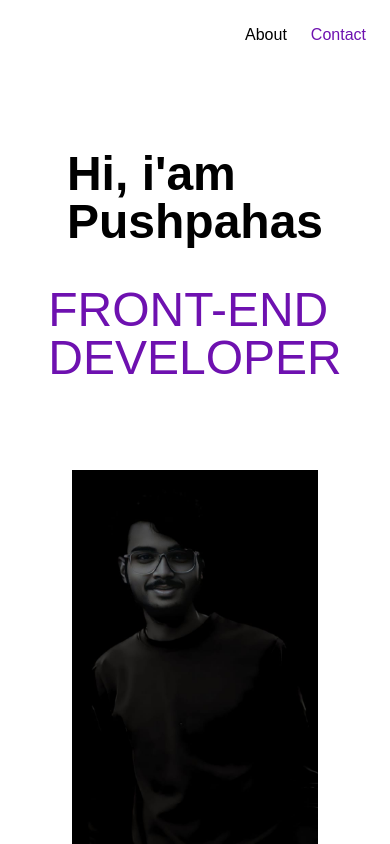
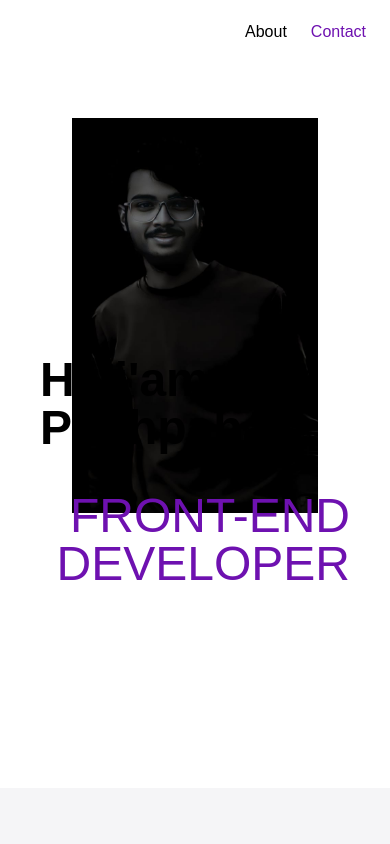
Before and after one commit to pushpa001-dev/pushpahas_portfolio, a Next.js app: page / in a window 390 px wide. Shown: the top 844 px of the page. Built offline with nearby package versions, Linux system fonts and the light colour scheme.

Commit message:
bacground blur change

```diff
--- a/src/app/Transitionlayout.tsx
+++ b/src/app/Transitionlayout.tsx
@@ -24,9 +24,9 @@ export default function TransitionLayout({ children }: { children: ReactNode })
           <>
             <motion.div
               key="curtain-bottom"
-              initial={{ scaleY: 0 }}
+              initial={{ scaleY: 0}}
               animate={{ scaleY: 1 }}
-              exit={{ scaleY: 0 }}
+              exit={{ scaleY: 0}}
               transition={{ duration: 0.6, ease: [0.22, 1, 0.36, 1] }}
               className="fixed top-0 left-0 w-full h-[100vh] bg-purple-700 origin-bottom z-50"
             />
--- a/src/app/about/page.tsx
+++ b/src/app/about/page.tsx
@@ -3,10 +3,11 @@ import Image from "next/image";
 
 const page = () => {
   return (
-    <section className="flex flex-col items-center mx-auto max-w-[3480px] px-6 lg:px-20 3xl:px-0 gap-20 relative">
-      <div className=" p-2 overflow-hidden inline-block ">
+    <section className="flex flex-col items-center mx-auto  max-w-[3480px] px-6 lg:px-0 gap-20 relative">
+      <div className=" p-2 overflow-hidden inline-block sticky top-0">
         <Image
           src="/images/pushpahas_pic4.jpg"
+
           alt="pushpahas"
           width={300}
           height={1000}
@@ -15,6 +16,7 @@ const page = () => {
           quality={100}
         />
       </div>
+      <div className="w-full flex items-center justify-center backdrop-blur-3xl bg-gray-400/10">
       <div className="flex flex-col max-w-[800px] gap-20 lg:gap-40 py-20 md:py-30 text-wrap">
         <p className="text-2xl lg:text-6xl text-center lg:text-end text-slate-500 font-bold">
           Hi, I'm Pushpahas, a front-end developer creating sleek, user-friendly
@@ -30,6 +32,7 @@ const page = () => {
           tackling new challenges.
         </p>
       </div>
+      </div>
     </section>
   );
 };
--- a/src/app/components/Bio.tsx
+++ b/src/app/components/Bio.tsx
@@ -1,3 +1,5 @@
+/* eslint-disable react/no-unescaped-entities */
+
 import React from "react";
 
 interface Biodataprops {
@@ -22,8 +24,7 @@ const Biodata = ({ title, content }: Biodataprops) => {
 
 const Bio = () => {
   return (
-    <section className="flex flex-col items-center justify-center max-w-[3840px] mx-auto px-6 lg:px-20 py-10 lg:py-20 mt-0 lg:mt-25">
-
+    <section className="flex flex-col items-center justify-center max-w-[3840px] mx-auto px-6 lg:px-20 py-10 lg:py-20 mt-0 lg:mt-25  backdrop-blur-3xl bg-gray-400/10">
       <div className="flex items-center  flex-col gap-8 lg:gap-20 py-10 lg:py-5 xl:py-20">
         <div className="flex gap-4">
           <p className="text-bold text-2xl lg:text-4xl">About</p>
@@ -51,7 +52,6 @@ const Bio = () => {
         title="Tools"
         content="With proficiency in Tailwind CSS and React Next.js, I bring technical expertise to my designs, enabling me to craft sleek, efficient, and scalable websites. I thrive on experimenting with innovative concepts, particularly those aligned with futuristic and immersive design aesthetics. My interest in dark, glowing themes adds a creative edge to my work, allowing me to stand out in the world of web development."
       />
-
     </section>
   );
 };
--- a/src/app/components/My_projects.tsx
+++ b/src/app/components/My_projects.tsx
@@ -25,7 +25,7 @@ const Projects = ({ name, image, link }: projectprops) => {
 };
 const My_projects = () => {
   return (
-    <section className="flex items-center flex-col  justify-between  max-w-[3840px] gap-10 mx-auto w-full py-40 lg:py-7 xl:py-8 px-6 lg:px-20 ">
+    <section className="flex items-center flex-col  justify-between  max-w-[3840px] gap-10 mx-auto w-full py-40 lg:py-7 xl:py-8 px-6 lg:px-20 backdrop-blur-3xl bg-gray-400/10">
       <div className="flex gap-2 items-center justify-center w-full">
         <h1 className="text-purple-800  text-2xl lg:text-4xl ">My </h1>
         <h1 className="text-2xl lg:text-4xl">projects</h1>
--- a/src/app/components/Navbar.tsx
+++ b/src/app/components/Navbar.tsx
@@ -1,16 +1,23 @@
+"use client"
 import React from "react";
+
 import Link from "next/link";
-
+import { motion, AnimatePresence } from 'framer-motion';
 
 const Navbar = () => {
   return (
-    <section className="flex items-center justify-between mx-auto max-w-[3840px] w-full  px-6 lg:px-20 3xl:px-0 z-30 py-5 relatiive">
+    <section className="flex items-center justify-between mx-auto max-w-[3840px] w-full  px-6 lg:px-20 3xl:px-0 z-30 py-5 relatiive sticky top-0">
       <div className="flex justify-between w-full  ">
+
         <Link href="/">
           <p className="text-white text-[20px] md:text-2xl font-bold ">
             PUSHPA
           </p>
         </Link>
+        <motion.div
+        whileHover={{scale:1.05}}
+        whileTap={{scale:1.05}}
+        >
         <div className="flex items-center justify-between gap-6">
           <Link href="/about">
             <p className="hover:font-semibold lg:text-2xl">
@@ -24,6 +31,7 @@ const Navbar = () => {
             </p>
           </Link>
         </div>
+          </motion.div>
       </div>
     </section>
   );
--- a/src/app/components/intro.tsx
+++ b/src/app/components/intro.tsx
@@ -4,27 +4,10 @@ import Image from "next/image";
 import * as motion from "motion/react-client"
 const Intro = () => {
   return (
-    <section className="flex flex-col lg:flex-row items-center justify-center px-6 lg:px-20 3xl:px-0 py-10 lg:py-20">
-      <div className="flex flex-col items-center w-full gap-10 lg:gap-20 p-10 ">
-        <div>
-          <h1 className="text-5xl md:text-6xl lg:text-7xl xl:text-8xl font-bold">
-            Hi, i'am
-          </h1>
-          <h1 className="text-5xl md:text-6xl lg:text-7xl xl:text-8xl font-bold">
-            Pushpahas
-          </h1>
-        </div>
-        <div>
-          <h1 className="text-5xl md:text-6xl lg:text-7xl xl:text-8xl text-purple-800">
-            FRONT-END
-          </h1>
-          <h1 className="text-5xl md:text-6xl lg:text-7xl xl:text-8xl text-purple-800">
-            DEVELOPER
-          </h1>
-        </div>
-      </div>
-      <div className="w-full flex items-center justify-center  p-10 ">
+    <section className="flex  items-center justify-center mx-auto max-w-[3048px] px-6 lg:px-20 3xl:px-0 mb-40 pb-15 lg:py-0 top-0 z-[-1] sticky">
 
+
+      <div className="w-full flex items-center justify-center p-10  relative z-[-1] top-0">
         <motion.div
             initial={{ opacity: 0, scale: 0 }}
             animate={{ opacity: 1, scale: 1 }}
@@ -41,7 +24,7 @@ const Intro = () => {
             alt="pushpahas"
             width={300}
             height={1000}
-            className="hover:scale-110 duration-500 transition-transform md:w-[500px]"
+            className="hover:scale-110 duration-500 transition-transform w-auto md:w-[500px]"
             priority
             quality={100}
           />
@@ -49,6 +32,24 @@ const Intro = () => {
         </motion.div>
       </div>
 
+      <div className="flex flex-col items-center w-full gap-10 lg:gap-20 p-10  bottom-0 absolute">
+        <div className="w-full flex flex-col items-start justify-center">
+          <h1 className="text-5xl md:text-6xl lg:text-7xl xl:text-8xl font-bold">
+            Hi, i'am
+          </h1>
+          <h1 className="text-5xl md:text-6xl lg:text-7xl xl:text-8xl font-bold">
+            Pushpahas
+          </h1>
+        </div>
+        <div className="w-full flex flex-col items-end justify-center">
+          <h1 className="text-5xl md:text-6xl lg:text-7xl xl:text-8xl text-purple-800">
+            FRONT-END
+          </h1>
+          <h1 className="text-5xl md:text-6xl lg:text-7xl xl:text-8xl text-purple-800">
+            DEVELOPER
+          </h1>
+        </div>
+      </div>
     </section>
   );
 };
--- a/src/app/contact/page.tsx
+++ b/src/app/contact/page.tsx
@@ -13,7 +13,7 @@ const Social = ({ image, name, link }: socialprops) => {
   return (
     <Link
       href={`${link}`}
-      className="flex items-center justify-center sm:justify-between p-2 sm:px-10 py-5 bg-zinc-700 gap-1 rounded-md hover:bg-zinc-400 "
+      className="flex items-center justify-center sm:justify-between p-2 sm:px-10 py-5 backdrop-blur-3xl bg-gray-400/10 gap-1 rounded-md hover:bg-zinc-900 pointer-events-auto active:bg-purple-300/50"
       target="_blank"
     >
 
```
